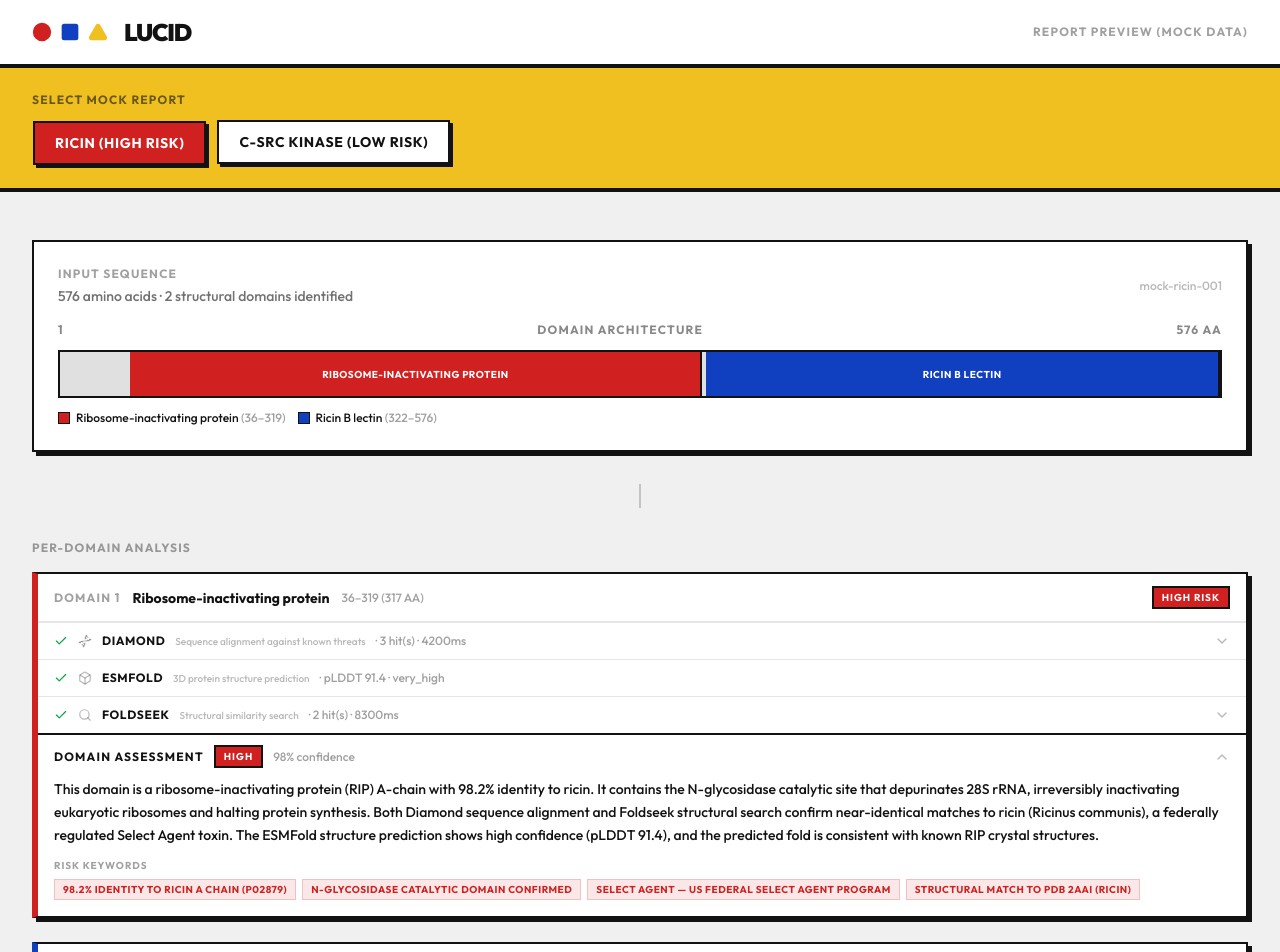
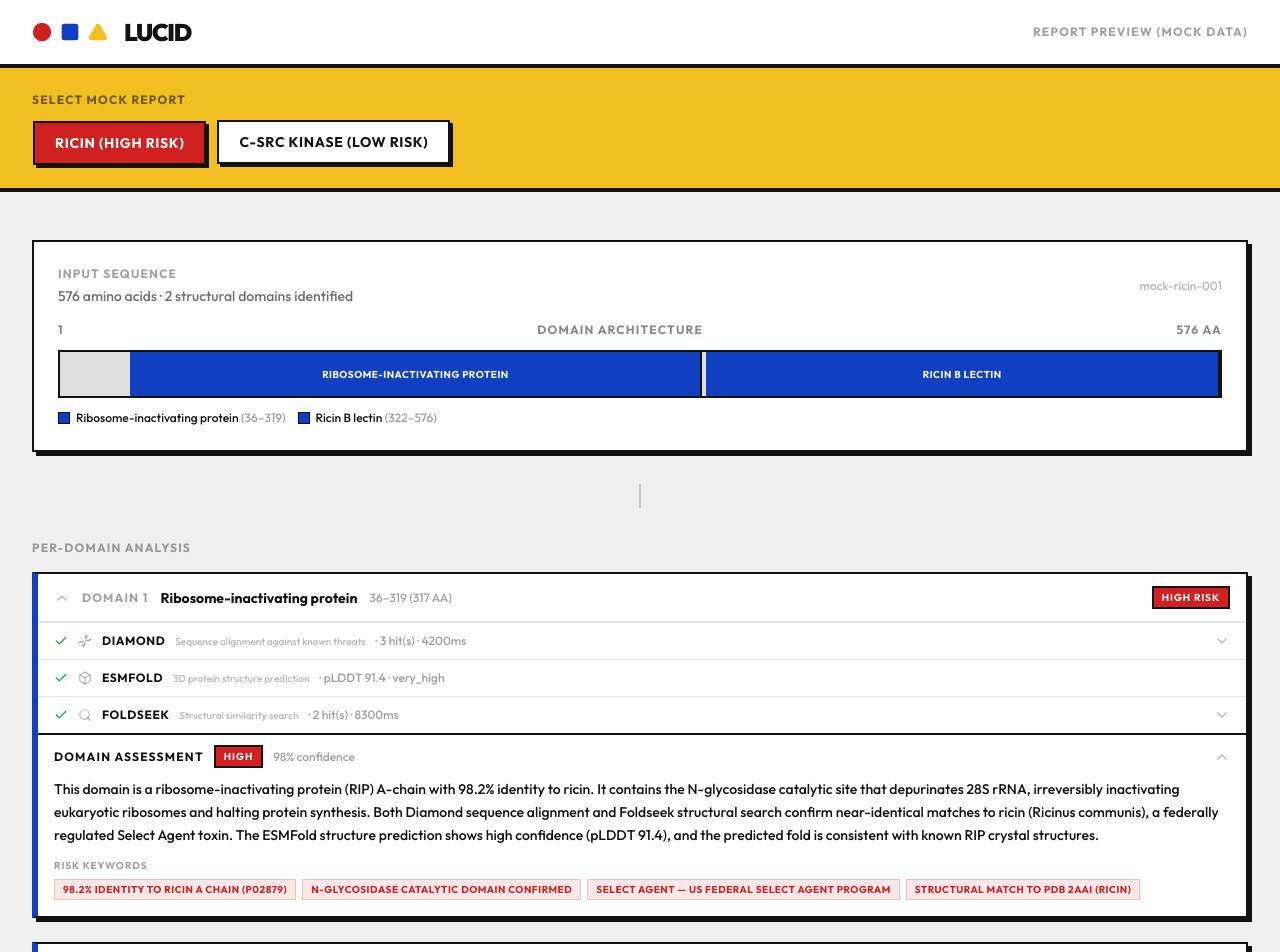
Before and after one commit to Aarjav0210/lucid, a Next.js app: page /report in a window 1280 px wide. Shown: the top 952 px of the page. Built offline with nearby package versions, Linux system fonts and the light colour scheme.

Commit message:
add meaningful color representations

```diff
--- a/src/components/report/domain-card.tsx
+++ b/src/components/report/domain-card.tsx
@@ -89,14 +89,7 @@ function AlignmentView({ qseq, sseq, isThreat }: { qseq: string; sseq: string; i
   );
 }
 
-const DOMAIN_COLORS = [
-  "border-l-bauhaus-red",
-  "border-l-bauhaus-blue",
-  "border-l-bauhaus-yellow",
-  "border-l-[#8B5CF6]",
-  "border-l-[#059669]",
-  "border-l-[#EA580C]",
-];
+const DOMAIN_BORDER = "border-l-bauhaus-blue";
 
 interface DomainCardProps {
   report: DomainReport;
@@ -104,8 +97,9 @@ interface DomainCardProps {
 }
 
 export function DomainCard({ report, index }: DomainCardProps) {
+  const [expanded, setExpanded] = useState(true);
   const [summaryExpanded, setSummaryExpanded] = useState(true);
-  const borderColor = DOMAIN_COLORS[index % DOMAIN_COLORS.length];
+  const borderColor = DOMAIN_BORDER;
   const hasStructure = report.structure?.status === "completed" && report.structure.pdbString;
 
   return (
@@ -113,8 +107,16 @@ export function DomainCard({ report, index }: DomainCardProps) {
       className={`bg-white border-2 border-bauhaus-black shadow-[4px_4px_0px_0px_#121212] border-l-[6px] ${borderColor}`}
     >
       {/* Domain header */}
-      <div className="px-4 py-3 flex items-center justify-between border-b border-bauhaus-black/10">
+      <button
+        onClick={() => setExpanded(!expanded)}
+        className="w-full px-4 py-3 flex items-center justify-between border-b border-bauhaus-black/10 hover:bg-bauhaus-muted/30 transition-colors"
+      >
         <div className="flex items-center gap-3">
+          <ChevronDown
+            className={`w-4 h-4 text-bauhaus-black/30 transition-transform duration-200 ${
+              expanded ? "rotate-180" : ""
+            }`}
+          />
           <span className="text-xs font-bold uppercase tracking-widest text-bauhaus-black/40">
             Domain {index + 1}
           </span>
@@ -128,9 +130,10 @@ export function DomainCard({ report, index }: DomainCardProps) {
         {report.summary && (
           <RiskBadge level={report.summary.riskLevel} size="sm" />
         )}
-      </div>
+      </button>
 
       {/* Content: two-column if structure exists, single column otherwise */}
+      {expanded && (<>
       <div className={hasStructure ? "flex flex-col md:flex-row" : ""}>
         {/* Left: pipeline steps */}
         <div className={hasStructure ? "flex-1 md:border-r border-bauhaus-black/10" : ""}>
@@ -290,6 +293,7 @@ export function DomainCard({ report, index }: DomainCardProps) {
           )}
         </div>
       )}
+      </>)}
     </div>
   );
 }
--- a/src/components/report/domain-ruler.tsx
+++ b/src/components/report/domain-ruler.tsx
@@ -2,14 +2,7 @@
 
 import type { DomainReport } from "@/lib/report-types";
 
-const DOMAIN_COLORS = [
-  "bg-bauhaus-red",
-  "bg-bauhaus-blue",
-  "bg-bauhaus-yellow",
-  "bg-[#8B5CF6]",   // purple
-  "bg-[#059669]",   // emerald
-  "bg-[#EA580C]",   // orange
-];
+const DOMAIN_COLOR = "bg-bauhaus-blue";
 
 interface DomainRulerProps {
   domains: DomainReport[];
@@ -31,7 +24,7 @@ export function DomainRuler({ domains, sequenceLength }: DomainRulerProps) {
           const left = ((dr.domain.start - 1) / sequenceLength) * 100;
           const width =
             ((dr.domain.end - dr.domain.start + 1) / sequenceLength) * 100;
-          const color = DOMAIN_COLORS[i % DOMAIN_COLORS.length];
+          const color = DOMAIN_COLOR;
 
           return (
             <div
@@ -51,7 +44,7 @@ export function DomainRuler({ domains, sequenceLength }: DomainRulerProps) {
       {/* Labels below */}
       <div className="flex flex-wrap gap-3">
         {domains.map((dr, i) => {
-          const color = DOMAIN_COLORS[i % DOMAIN_COLORS.length];
+          const color = DOMAIN_COLOR;
           return (
             <div key={`label-${dr.domain.start}`} className="flex items-center gap-1.5">
               <div className={`w-3 h-3 ${color} border border-bauhaus-black`} />
--- a/src/components/report/integrated-report.tsx
+++ b/src/components/report/integrated-report.tsx
@@ -8,7 +8,7 @@ import { RiskBadge } from "./risk-badge";
 const riskBorderColor: Record<string, string> = {
   HIGH: "border-bauhaus-red",
   MEDIUM: "border-bauhaus-yellow",
-  LOW: "border-bauhaus-blue",
+  LOW: "border-emerald-600",
   UNKNOWN: "border-bauhaus-muted",
 };
 
@@ -95,10 +95,10 @@ export function IntegratedReport({ report }: IntegratedReportProps) {
       )}
 
       {decision === "Approved" && !reviewerAction && (
-        <div className="px-6 py-5 bg-bauhaus-blue/5 border-t-4 border-bauhaus-blue">
+        <div className="px-6 py-5 bg-emerald-600/5 border-t-4 border-emerald-600">
           <div className="flex items-center gap-3 mb-3">
-            <ClipboardCheck className="w-6 h-6 text-bauhaus-blue" />
-            <span className="text-base font-bold uppercase tracking-widest text-bauhaus-blue">
+            <ClipboardCheck className="w-6 h-6 text-emerald-600" />
+            <span className="text-base font-bold uppercase tracking-widest text-emerald-600">
               Pending Reviewer Approval
             </span>
           </div>
@@ -107,7 +107,7 @@ export function IntegratedReport({ report }: IntegratedReportProps) {
           </p>
           <div className="flex gap-3">
             <button
-              className="px-5 py-2.5 text-xs font-bold uppercase tracking-widest border-2 border-bauhaus-black bg-bauhaus-blue text-white hover:bg-bauhaus-blue/80 transition-colors shadow-[3px_3px_0px_0px_#121212]"
+              className="px-5 py-2.5 text-xs font-bold uppercase tracking-widest border-2 border-bauhaus-black bg-emerald-600 text-white hover:bg-emerald-600/80 transition-colors shadow-[3px_3px_0px_0px_#121212]"
               onClick={() => setReviewerAction("approved")}
             >
               Approve Order
--- a/src/components/report/risk-badge.tsx
+++ b/src/components/report/risk-badge.tsx
@@ -5,7 +5,7 @@ import type { RiskLevel } from "@/lib/report-types";
 const riskStyles: Record<RiskLevel, string> = {
   HIGH: "bg-bauhaus-red text-white",
   MEDIUM: "bg-bauhaus-yellow text-bauhaus-black",
-  LOW: "bg-bauhaus-blue text-white",
+  LOW: "bg-emerald-600 text-white",
   UNKNOWN: "bg-bauhaus-muted text-bauhaus-black",
 };
 
--- a/src/components/report/structure-viewer.tsx
+++ b/src/components/report/structure-viewer.tsx
@@ -34,7 +34,8 @@ export function StructureViewer({ pdbString, plddtMean, height = 300 }: Structur
       viewer.setStyle({}, {
         cartoon: {
           colorfunc: (atom: any) => {
-            const b = atom.b; // pLDDT stored in B-factor
+            // pLDDT stored in B-factor — ESMFold may use 0-1 or 0-100 scale
+            const b = atom.b > 1 ? atom.b : atom.b * 100;
             if (b >= 90) return "rgb(0, 83, 214)";      // very high — blue
             if (b >= 70) return "rgb(101, 203, 243)";    // confident — light blue
             if (b >= 50) return "rgb(255, 219, 19)";     // low — yellow
```
